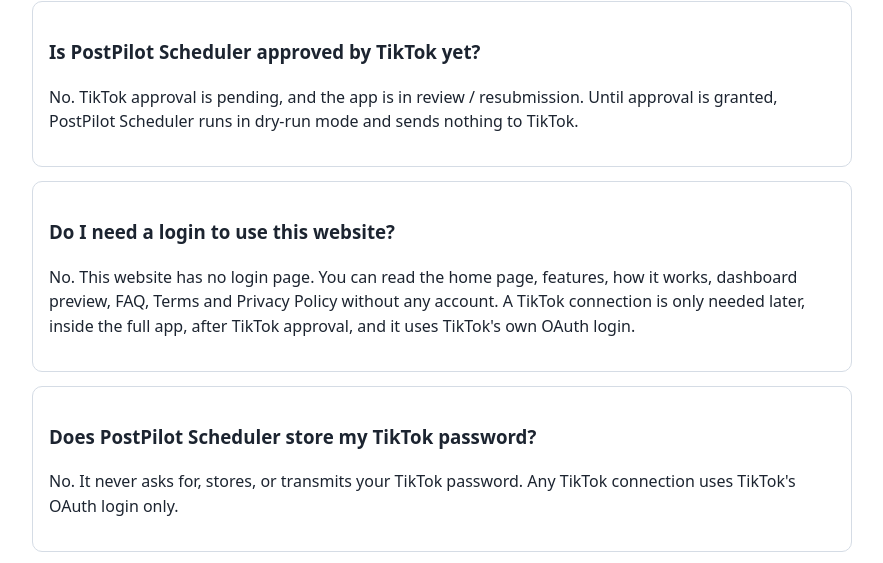
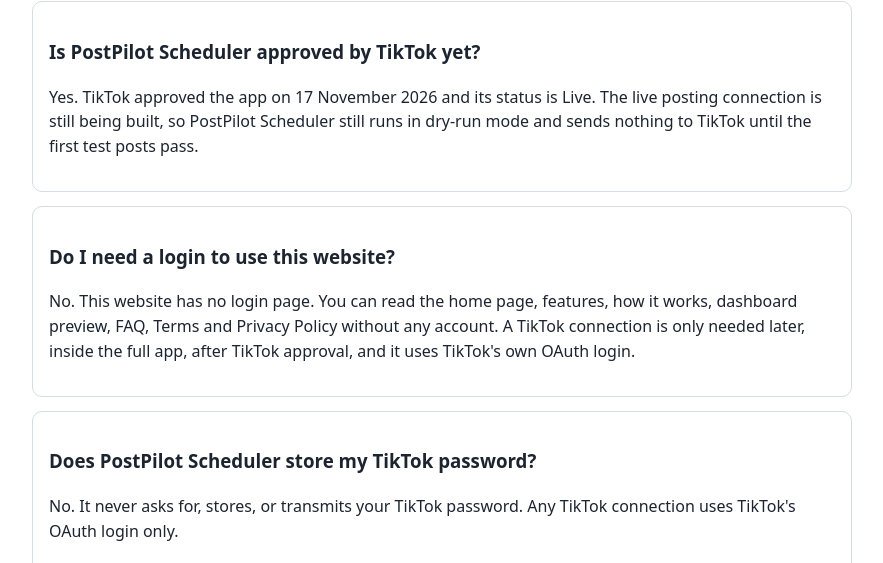
Before and after one commit to zramla717star/postpilot, a plain HTML site: page docs/faq.html in a window 1280 px wide. Shown: the part 227-790 px from the top of the page, without its empty margins (198-1081 px from the left). Drawn offline with Linux system fonts and the light colour scheme.

Commit message:
Site text: TikTok approved — Live since 17 November 2026 (index + FAQ)

```diff
--- a/docs/faq.html
+++ b/docs/faq.html
@@ -17,7 +17,7 @@
 
 <div class="card">
 <h3>Is PostPilot Scheduler approved by TikTok yet?</h3>
-<p>No. TikTok approval is pending, and the app is in review / resubmission. Until approval is granted, PostPilot Scheduler runs in dry-run mode and sends nothing to TikTok.</p>
+<p>Yes. TikTok approved the app on 17 November 2026 and its status is Live. The live posting connection is still being built, so PostPilot Scheduler still runs in dry-run mode and sends nothing to TikTok until the first test posts pass.</p>
 </div>
 
 <div class="card">
```
Also changed, not shown: docs/index.html (+1 -1 lines).
